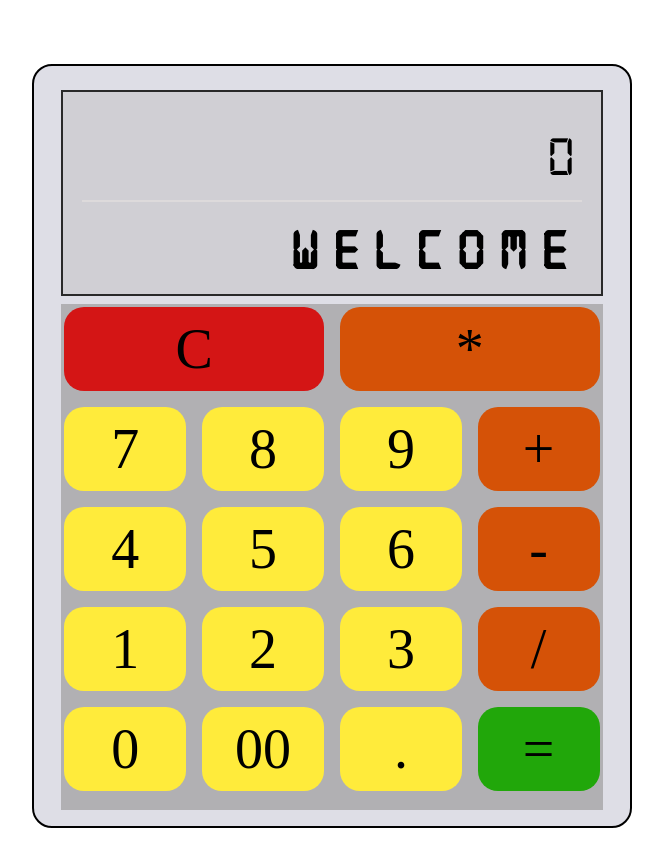
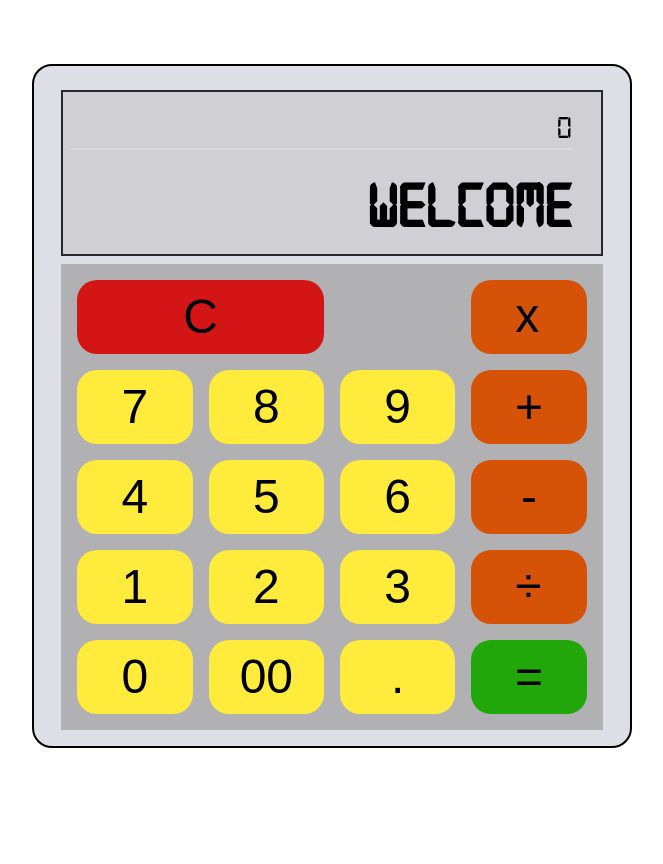
Before and after one commit to anupchand/Calculator-v2, a plain HTML site: page index.html in a window 1280 px wide. Shown: the whole page, without its empty margins (308-971 px from the left). Drawn offline with Linux system fonts and the light colour scheme.

Commit message:
CSS grid
added grid to buttons
before and after pseudo-elements

```diff
--- a/style.css
+++ b/style.css
@@ -81,6 +81,9 @@ select {
   }
 }
 
+html {
+  font-family: Arial, Helvetica, sans-serif;
+}
 .calculator {
   top: 4rem;
   max-width: 600px;
@@ -105,50 +108,39 @@ select {
 /* History Screen */
 .displayArea > #history {
   width: 96%;
-  border-bottom: 2px solid rgba(228, 223, 223, 0.664);
   text-align: right;
   font-family: digital-7 !important;
-  font-size: 3.5rem;
-  padding: 0.5rem;
-  margin-left: auto;
-  margin-right: auto;
+  border-bottom: 2px solid rgba(228, 223, 223, 0.664);
+  font-size: 2rem;
+  /* margin-left: auto;
+  margin-right: auto; */
 }
 
 /* Main Screen */
 .displayArea > h1 {
-  font-family: digital-7 !important;
-  font-size: 3.5rem;
-  margin: 0 auto 0 auto;
   width: 96%;
   text-align: right;
-  letter-spacing: 1rem;
+  font-family: digital-7 !important;
+  font-size: 4rem;
+  /* margin: 0 auto 0 auto; */
+  /* letter-spacing: 1rem; */
 }
 
 /* Keypad styles */
 .calculator > .keyBlock {
   width: 96%;
-  padding: 0.2rem;
-  margin-left: auto;
-  margin-right: auto;
+  margin-inline: auto;
+  padding: 1rem;
   background-color: hsla(0, 1%, 61%, 0.678);
-}
-
-.row {
-  display: flex;
-  margin-left: auto;
-  margin-right: auto;
-  justify-content: center;
+  display: grid;
+  grid-template-columns: 1fr;
   gap: 1rem;
-  margin-bottom: 1rem;
-}
-.row :nth-last-child() {
-  margin-bottom: 0;
 }
 
 button,
 .numButton,
 .oprButton {
-  font-size: 3.5rem;
+  font-size: 3rem;
   text-align: center;
   text-decoration: none;
   color: rgb(0, 0, 0);
@@ -156,28 +148,52 @@ button,
   border: none;
   cursor: pointer;
   border-radius: 20px;
-  padding: 0;
-  margin: 0;
-  flex: 1;
 }
 
-#clearButton,
+.row {
+  display: grid;
+  grid-template-columns: repeat(4, 1fr);
+  gap: 1rem;
+}
+
 #product {
+  grid-column: 4;
+}
+
+/* hide the asterix on the product and / on division*/
+#product::before,
+#division::before {
+  text-align: center;
   margin: 0;
   padding: 0;
+  z-index: 10;
+  position: absolute;
+  color: black;
+  top: 0;
+  left: 38%;
+}
+
+#division,
+#product {
+  position: relative;
+  color: hsl(22, 94%, 43%);
+}
+
+#product::before {
+  content: "x";
+}
+
+#division::before {
+  content: "÷";
 }
 
 #clearButton {
-  margin-right: auto;
+  grid-column: 1/3;
+  background-color: #d41515 !important;
 }
 
 .oprButton {
   background-color: hsl(22, 94%, 43%) !important;
-}
-
-#clearButton {
-  background-color: #d41515 !important;
-  /* float: left !important; */
 }
 
 #answer {
```
Also changed, not shown: index.html (+1 -1 lines).
